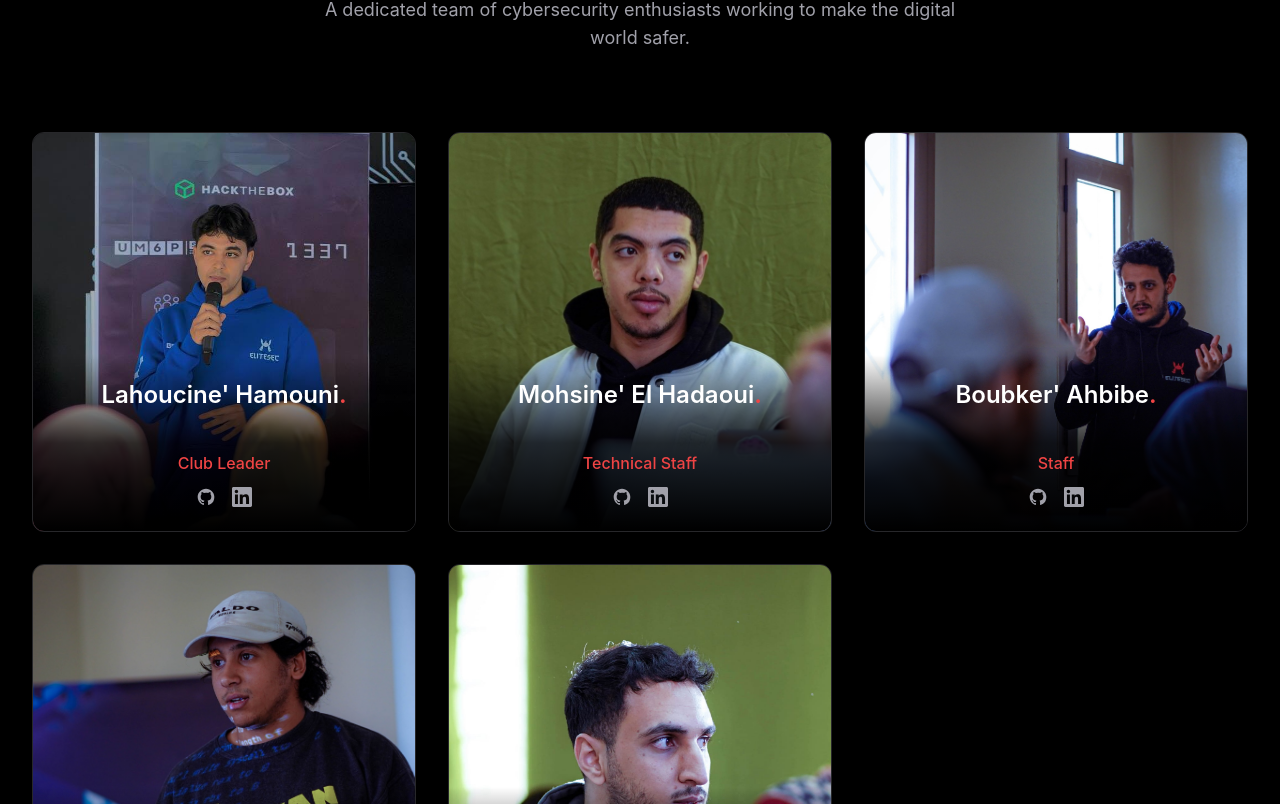
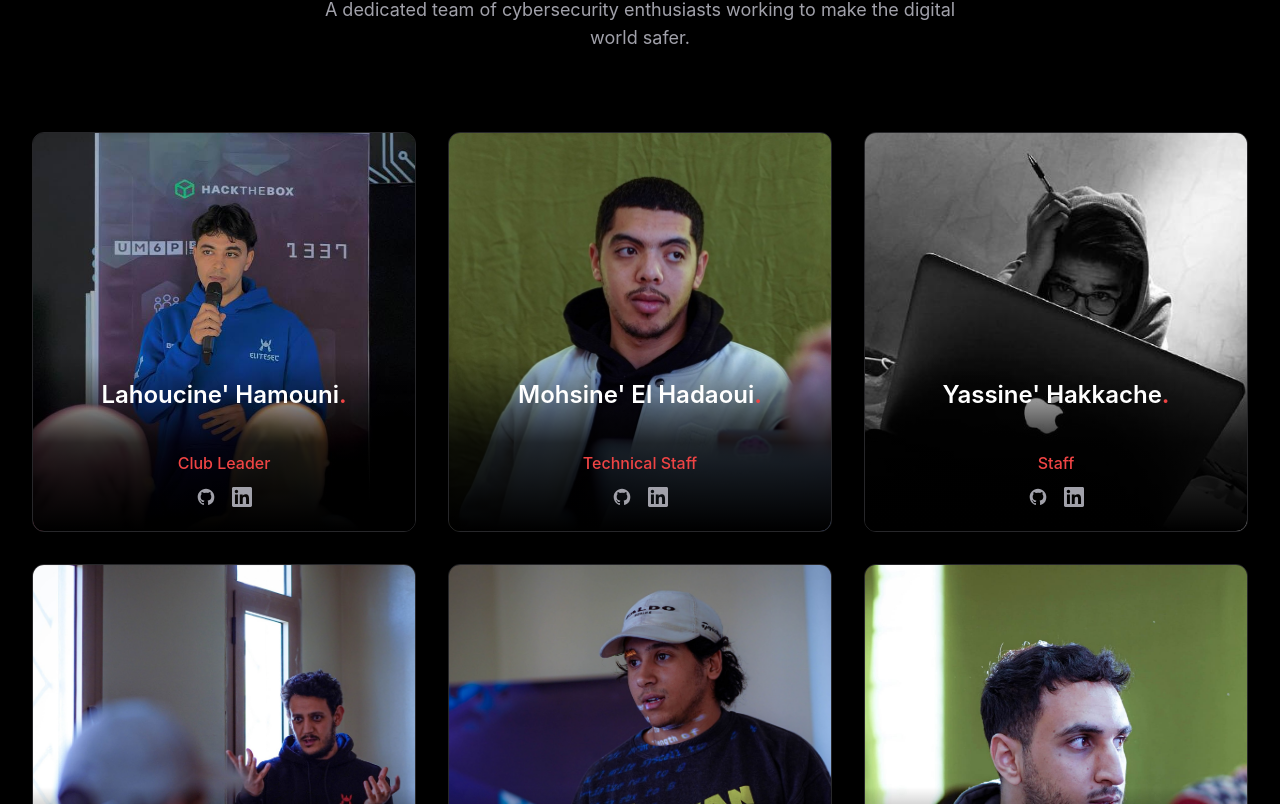
Before and after one commit to UCINE/Elitesec, a Next.js app in the folder frontend/: page / in a window 1280 px wide. Shown: the part 6356-7160 px from the top of the page. Built offline with nearby package versions, Linux system fonts and the light colour scheme.

Commit message:
update the team

```diff
--- a/frontend/components/Team.tsx
+++ b/frontend/components/Team.tsx
@@ -36,16 +36,16 @@ const teamMembers: TeamMember[] = [
       linkedin: "https://linkedin.com/in/mohsine-el-hadaoui"
     }
   },
-  // {
-  //   name: "Hamza Talhaoui",
-  //   username: "Mahjaoui",
-  //   role: "Communication Manager",
-  //   image: "/images/team/Hamza.png",
-  //   socials: {
-  //     github: "https://github.com/hatalhao",
-  //     linkedin: "www.linkedin.com/in/hamza-talhaoui-408959158"
-  //   }
-  // },
+  {
+    name: "Yassine Hakkache",
+    username: "yHakkach",
+    role: "Staff",
+    image: "/images/team/yassine.jpeg",
+    socials: {
+      github: "https://github.com/hakkacheyassin",
+      linkedin: "https://www.linkedin.com/in/hakkache-yassine-857362160/"
+    }
+  },
   {
     name: "Boubker Ahbibe",
     username: "37asm",
```
Also changed, not shown: frontend/public/images/team/Hamza.png (deleted), frontend/public/images/team/yassine.jpeg (added).
